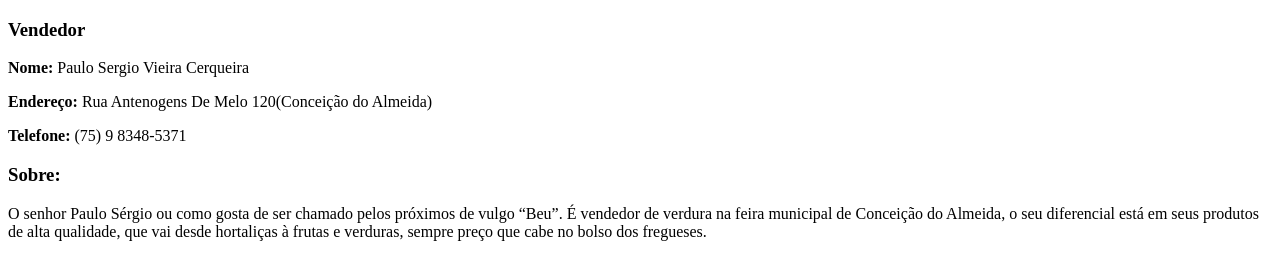
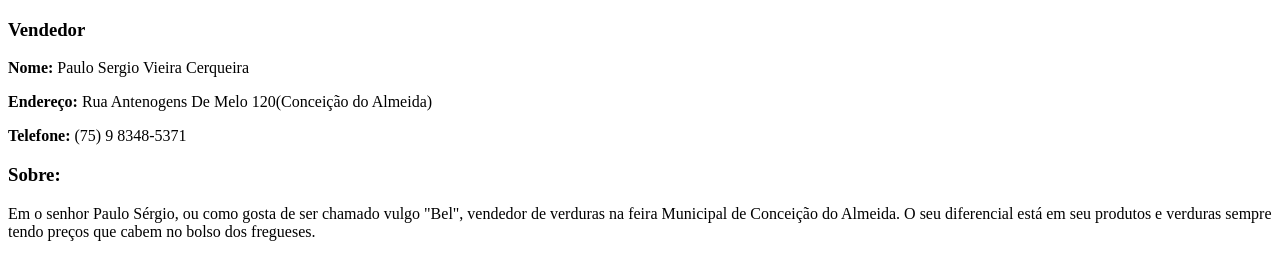
Before and after one commit to CultivoLegal/inicial, a plain HTML site: page List/Paulo.html in a window 1280 px wide. Drawn offline with Linux system fonts and the light colour scheme.

Commit message:
Update Paulo.html

```diff
--- a/List/Paulo.html
+++ b/List/Paulo.html
@@ -13,9 +13,6 @@
         <p><b>Telefone:</b>	(75) 9 8348-5371</p>
 
         <h3>Sobre:</h3>
-        	<p>O senhor Paulo Sérgio ou como gosta de ser chamado pelos próximos de vulgo “Beu”.
-    É vendedor de verdura na feira municipal de Conceição do Almeida, o seu diferencial está
-    em seus produtos de alta qualidade, que vai desde hortaliças à frutas e verduras, sempre preço
-    que cabe no bolso dos fregueses.</p>
+        	<p>Em o senhor Paulo Sérgio, ou como gosta de ser chamado vulgo "Bel", vendedor de verduras na  feira Municipal de Conceição do Almeida. O seu diferencial está em seu produtos e verduras sempre tendo preços que cabem no bolso dos fregueses.</p>
     </body>
     </html>
```
